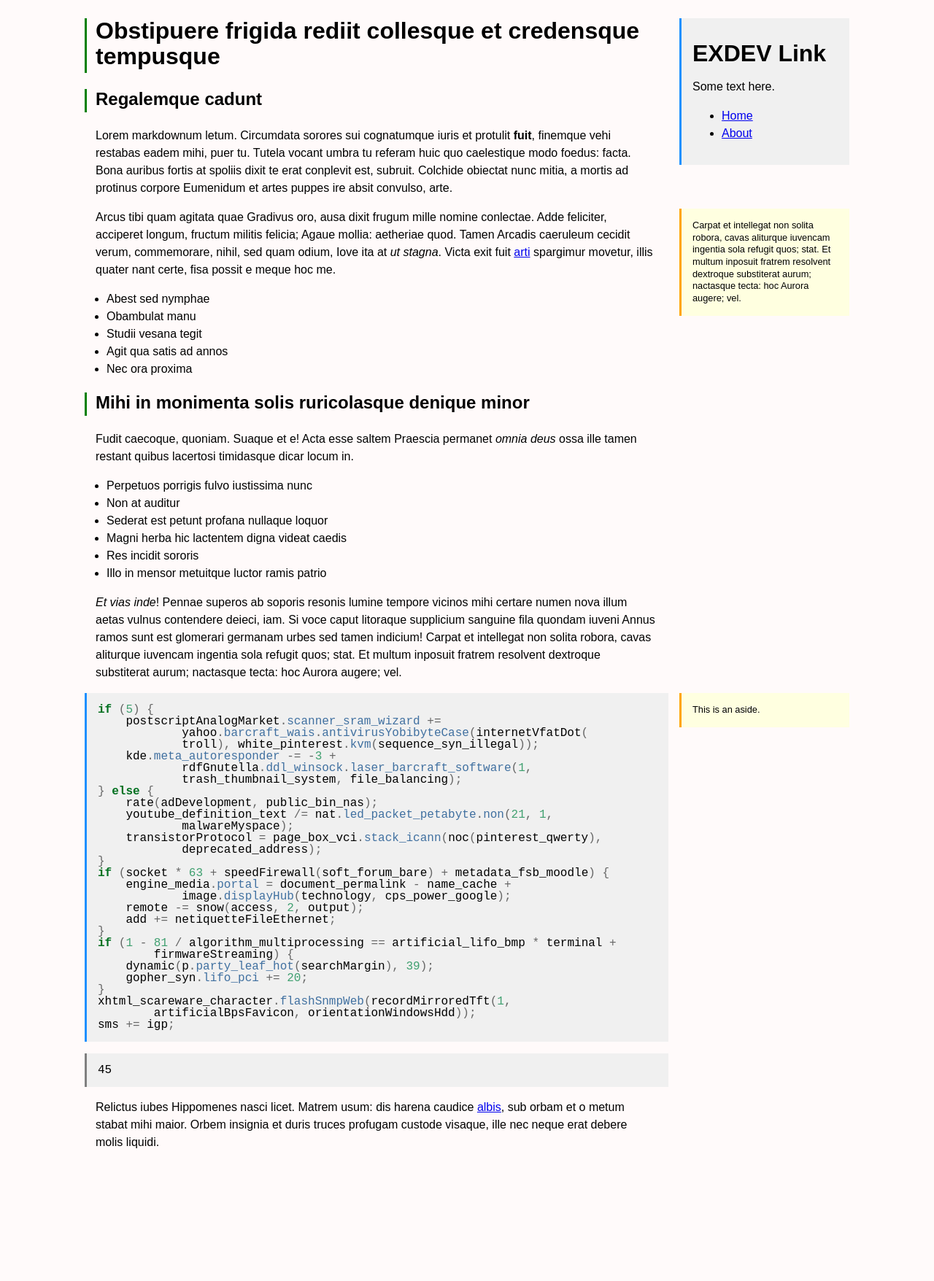
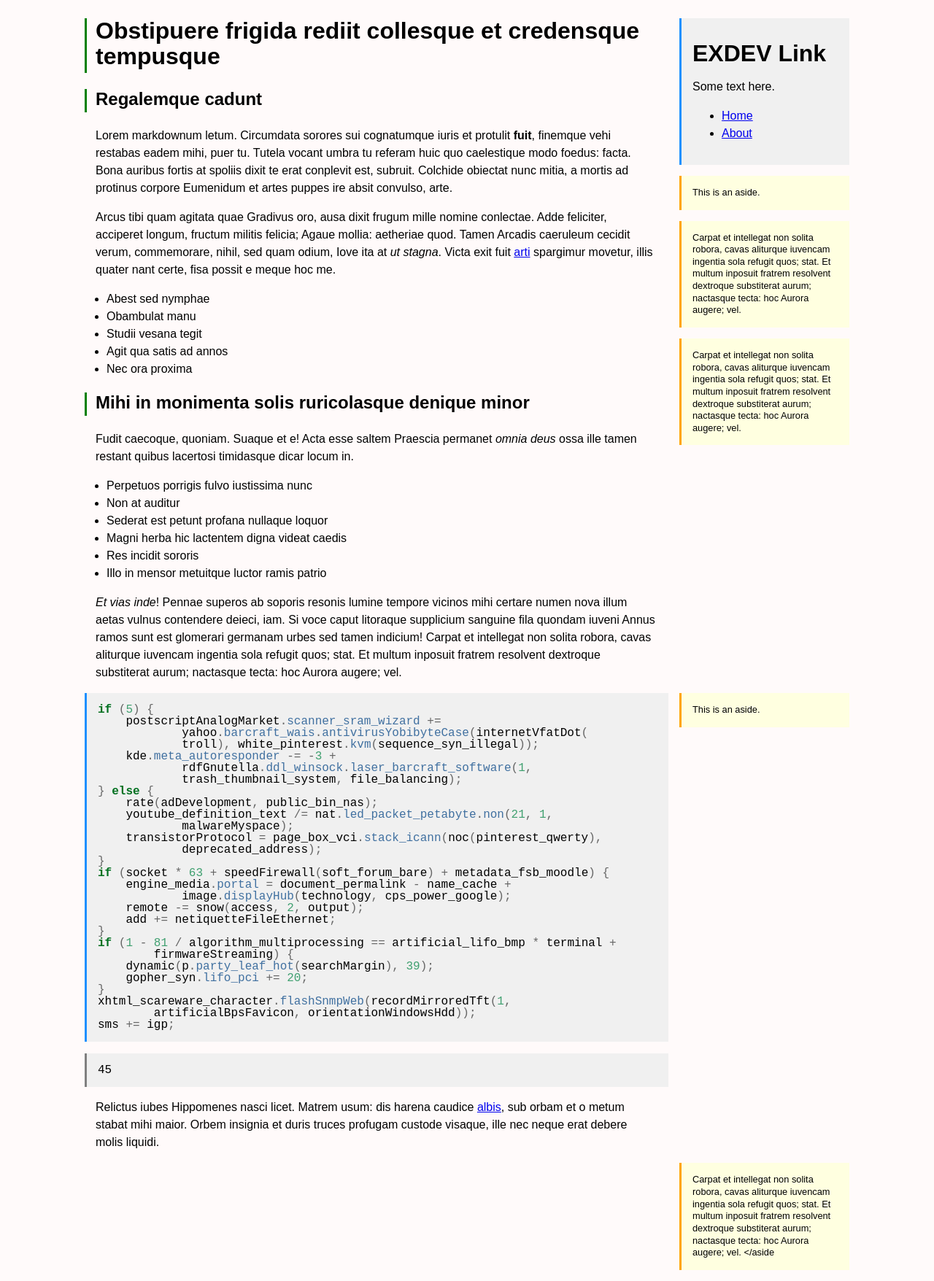
Before and after one commit to ebolyen/ebolyen.github.io, a Jekyll site: the page built from index.markdown, in a window 1280 px wide. Shown: the whole page at 73% size. Built offline with Jekyll 4.4.1, drawn with Linux system fonts in a browser that asks for light colours; before the commit the page ends 1644 px from its top, so only the background shows below that.

Commit message:
WIP: sidebar clears-right

```diff
--- a/assets/main.css
+++ b/assets/main.css
@@ -47,10 +47,12 @@ nav > section {
     aside, nav > section {
         width: 200px;
         float: right;
+        clear: right;
         position: relative;
         margin-left: -233px;
         transform: translate(calc(100% + 15px));
 
+        margin-bottom: 15px;
         overflow: auto;
     }
 
--- a/index.markdown
+++ b/index.markdown
@@ -3,6 +3,13 @@ layout: home
 ---
 
 # Obstipuere frigida rediit collesque et credensque tempusque
+
+<aside>
+This is an aside.
+</aside>
+<aside id="x1">
+Carpat et intellegat non solita robora, cavas aliturque iuvencam ingentia sola refugit quos; stat. Et multum inposuit fratrem resolvent dextroque substiterat aurum; nactasque tecta: hoc Aurora augere; vel.
+</aside>
 
 ## Regalemque cadunt
 
@@ -12,7 +19,7 @@ referam huic quo caelestique modo foedus: facta. Bona auribus fortis at spoliis
 dixit te erat conplevit est, subruit. Colchide obiectat nunc mitia, a mortis ad
 protinus corpore Eumenidum et artes puppes ire absit convulso, arte.
 
-<aside id="x1">
+<aside>
 Carpat et intellegat non solita robora, cavas aliturque iuvencam ingentia sola refugit quos; stat. Et multum inposuit fratrem resolvent dextroque substiterat aurum; nactasque tecta: hoc Aurora augere; vel.
 </aside>
 Arcus tibi quam agitata quae Gradivus oro, ausa dixit frugum mille nomine
@@ -89,3 +96,6 @@ Relictus iubes Hippomenes nasci licet. Matrem usum: dis harena caudice
 [albis](http://matrona.org/ad), sub orbam et o metum stabat mihi maior. Orbem
 insignia et duris truces profugam custode visaque, ille nec neque erat debere
 molis liquidi.
+<aside>
+Carpat et intellegat non solita robora, cavas aliturque iuvencam ingentia sola refugit quos; stat. Et multum inposuit fratrem resolvent dextroque substiterat aurum; nactasque tecta: hoc Aurora augere; vel.
+</aside
```
